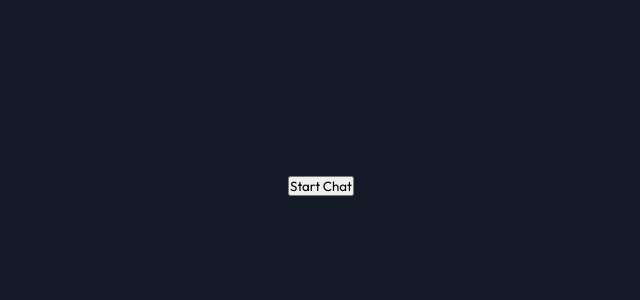
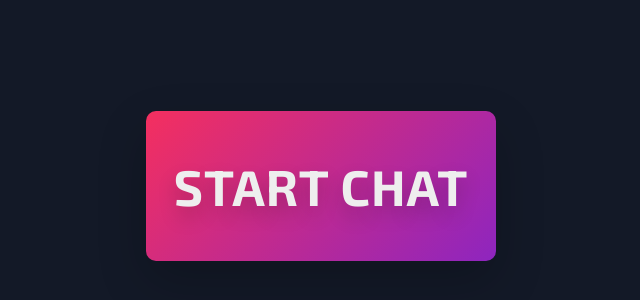
Before and after one commit to uzsakj/ai-chat-bot, a React (Vite) app: page / in a window 1280 px wide. Shown: the part 214-514 px from the top of the page, without its empty margins (319-959 px from the left). Built offline with nearby package versions, Linux system fonts and the light colour scheme.

Commit message:
Add initial CSS styles for ChatBotStart component, including layout and button design.

```diff
--- a/src/components/ChatBotStart.css
+++ b/src/components/ChatBotStart.css
@@ -0,0 +1,28 @@
+.start-page {
+    width: 100%;
+    height: 100%;
+    display: grid;
+    place-items: center;
+}
+
+.start-page-btn {
+    width: 35rem;
+    height: 15rem;
+    background: linear-gradient(135deg, #f42f5f, #8e25bf);
+    border: none;
+    border-radius: 1rem;
+    font-family: 'Exo 2', sans-serif;
+    font-size: 5rem;
+    font-weight: bold;
+    color: #eee;
+    text-transform: uppercase;
+    letter-spacing: 0.1rem;
+    text-shadow: 0 1rem 2rem rgba(0, 0, 0, 0.2);
+    box-shadow: 0 2rem 5rem rgba(0, 0, 0, 0.2);
+    cursor: pointer;
+    transition: transform 0.1s ease;
+}
+
+.start-page-btn:active {
+    transform: scale(0.98);
+}
```
